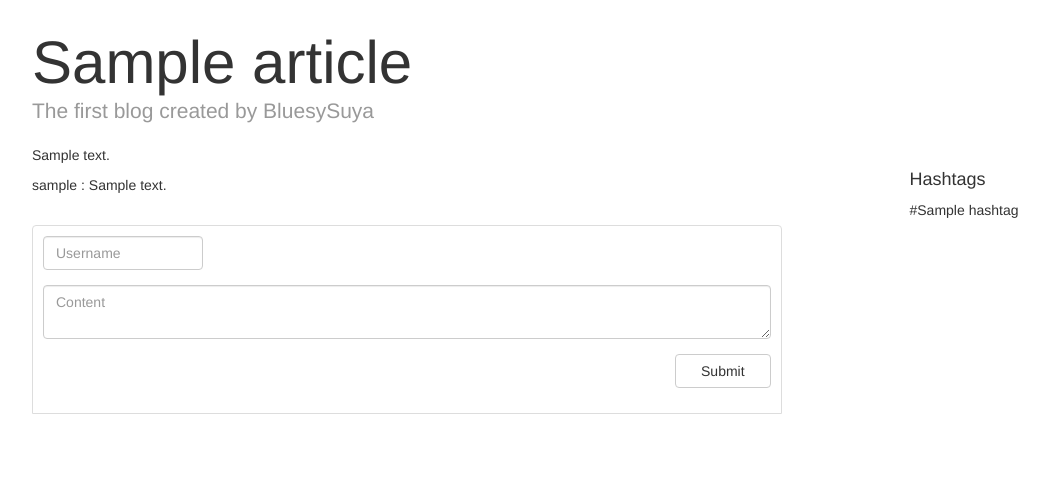
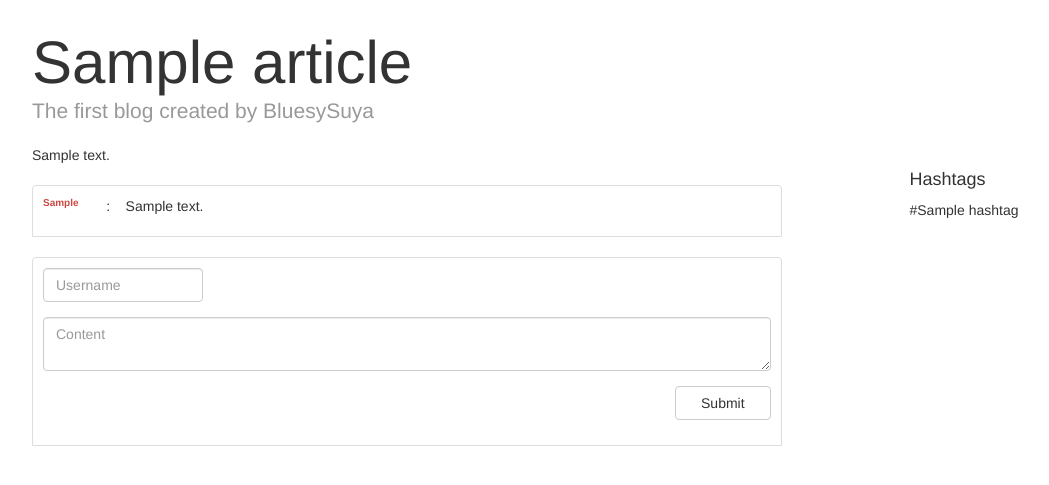
Before and after one commit to bluesysuya/BlogSample, a Django app: page /1/ in a window 1280 px wide. Shown: the part 40-525 px from the top of the page, without its empty margins (38-1087 px from the left). Run offline with Django 3.2, Linux system fonts and the light colour scheme; tables that the repository leaves empty hold one stand-in row (values such as "Sample post"); some libraries are stand-ins or nearby versions.

Commit message:
modified for homework no.2 of 3rd week

```diff
--- a/static/css/reply.css
+++ b/static/css/reply.css
@@ -1,8 +1,27 @@
 .reply-form {
-  margin-top: 30px;
+  margin-top: 20px;
   padding: 10px;
   border-color: #ddd;
   border-style: solid;
   border-width: 1px;
   border-radius: 4px 4px 0 0;
 }
+
+.reply-block {
+  margin-top: 20px;
+  padding: 10px;
+  border-color: #ddd;
+  border-style: solid;
+  border-width: 1px;
+  border-radius: 4px 4px 0 0;
+}
+
+.reply-username {
+  font-size: 10px;
+  color: #ce4844;
+}
+
+.reply-content {
+  font-size: 10px;
+  color: #ce4844;
+}
--- a/templates/base.html
+++ b/templates/base.html
@@ -12,7 +12,7 @@
   <link rel="stylesheet" href='{% static "css/base.css" %}'>
   <link rel="stylesheet" href='{% static "css/reply.css" %}'>
   <link rel="stylesheet" href='{% static "css/lib/bootstrap.min.css" %}'>
-  <link rel="stylesheet" href='{% static "css/lib/font-awesome.min.css" %}'>
+  <!-- <link rel="stylesheet" href='{% static "css/lib/font-awesome.min.css" %}'> -->
 </head>
 <body>
   {% block body %}{% endblock %}
--- a/templates/detail.html
+++ b/templates/detail.html
@@ -11,9 +11,14 @@
       <div class="blog-post">
         <p>{{ article.content }}</p>
       </div>
-      <div>
+      <div class="reply-form">
+      <!-- <div class="reply-block"> 로드가 안됨 -->
         {% for comment in article.article_comments.all %}
-          <div>{{ comment.username }} : {{ comment.content }}</div>
+        <div class="row">
+          <p class="reply-username text-capitalize col-sm-1"><strong>{{ comment.username }}</strong></p>
+          <!-- <p class="col-sm-1"> : </p> -->
+          <p class="text-left col-sm-9">: &nbsp; &nbsp;{{ comment.content }}</p>
+        </div>
         {% endfor %}
       </div>
       <div class="reply-form">
```
